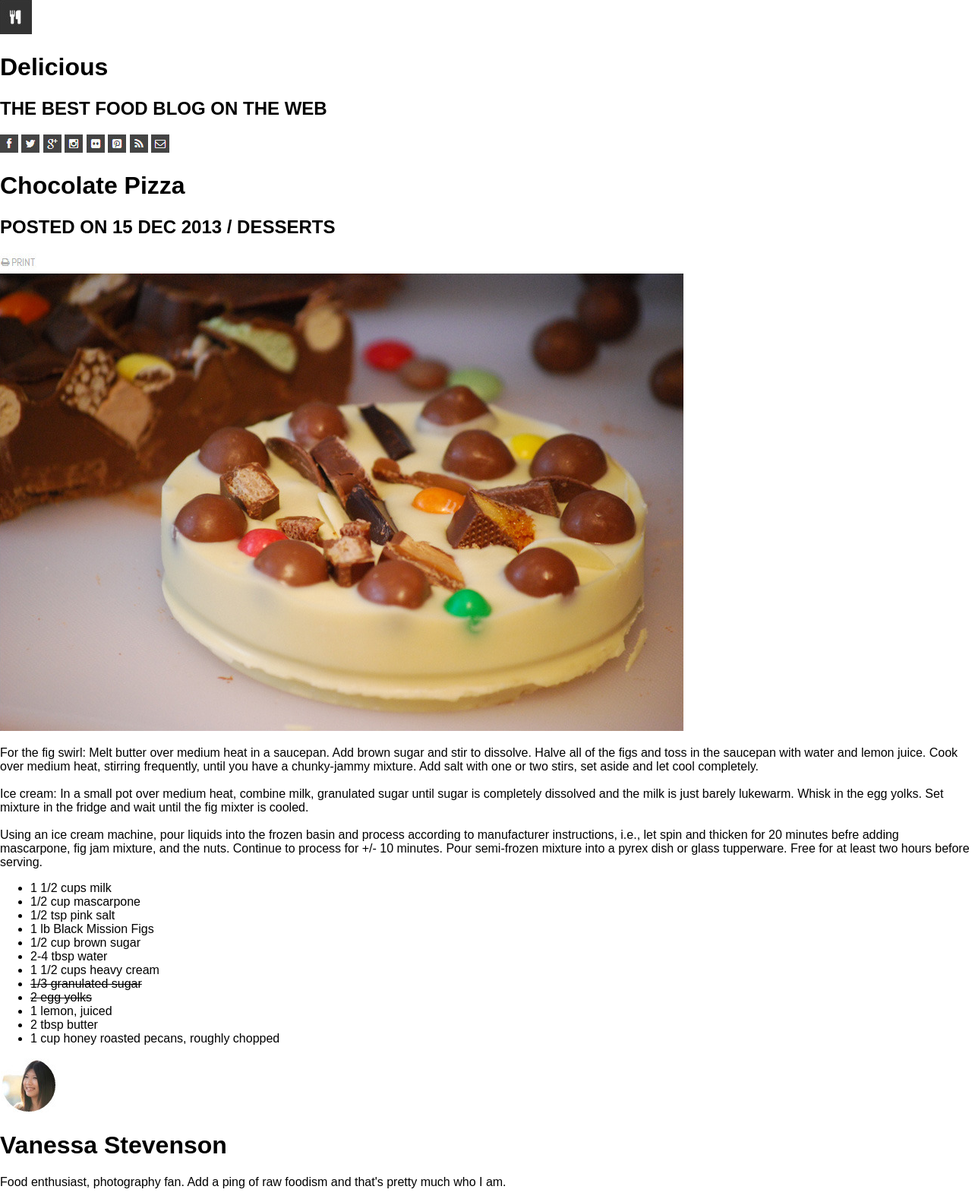
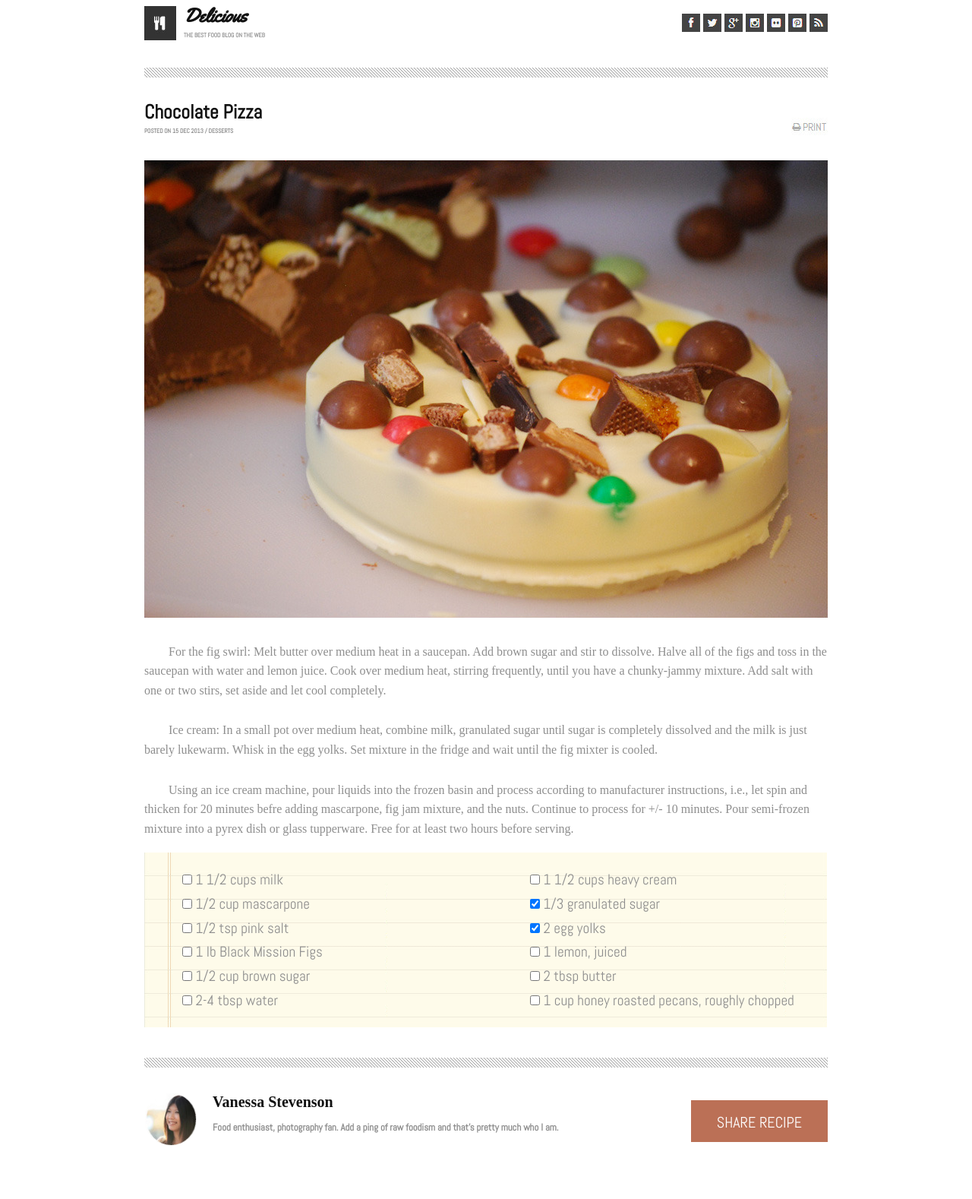
Before and after one commit to adamstelle/ChocolatePizza, a plain HTML site: page index.html in a window 1280 px wide. Shown: the top 1578 px of the page at 76% size. Drawn offline with Linux system fonts and the light colour scheme; a web font is replaced by a local one.

Commit message:
Added all formatting and list functionality (without grid view.)

```diff
--- a/css/style.css
+++ b/css/style.css
@@ -0,0 +1,237 @@
+<style>
+
+/*Page Styles*/
+
+html {
+  width: 900px;
+  text-align: center;
+}
+
+body {
+  font-family: 'Droid Serif', serif;
+  line-height: 1.6em;
+  color: #8E8E8E;
+  padding: 0 20px;
+  text-align: left;
+  width: 900px;
+  margin-left: auto;
+  margin-right: auto;
+}
+
+h1 {
+   font-family: 'Yellowtail', cursive;
+   font-weight: 700;
+   font-size: 1.6em;
+   color: #111;
+   padding: 0;
+   margin: 0;
+}
+
+h2 {
+  font-family: 'Abel', sans-serif;
+  font-size: .5em;
+
+}
+
+a {
+   text-decoration: none;
+}
+
+a:visited {
+  text-decoration: none;
+  color: inherit;
+}
+
+
+#horizontalline {
+  height: 10px;
+  background: repeating-linear-gradient(
+  45deg,
+  transparent,
+  #000000 1px,
+  transparent 3px,
+  #000000 1px
+);
+}
+
+
+/* HEADER STYLES */
+header {
+  top padding: 30px;
+  margin-bottom: 30px;
+  overflow: hidden;
+}
+
+.mainheadings {
+  float: left;
+}
+
+.toplogo {
+  float: left;
+  margin-right: 10px;
+
+}
+
+.socialicons {
+   display: inline;
+   float: right;
+   margin: 0 auto;
+   padding-top: 10px;
+}
+
+.social-icons li {
+   display: inline-block;
+   list-style: none;
+   float: left;
+   margin-left: 2px;
+}
+
+.social-icons li:nth-child(7) {
+   margin-left: 10px;
+}
+
+.decor {
+   width: 100%;
+   padding-top: 18px;
+   padding-bottom: 15px;
+}
+/**/
+
+
+/* ARTICLE STYLES */
+.meta p {
+  display: inline;
+}
+
+.articleheader {
+  float: left;
+}
+
+.articleheader h1 {
+  font-family: "Abel";
+  font-weight: 1000;
+  font-size: 1.6em;
+}
+
+.articleinfo {
+   font-family: 'Abel', sans-serif;
+   font-size: 0.5em;
+   color: #888;
+   text-transform: uppercase;
+   margin-bottom: 25px;
+}
+
+.printericon {
+  float: right;
+  margin-top: 20px;
+}
+
+article {
+  padding-bottom: 10px;
+}
+
+article p {
+   text-indent: 32px;
+   padding-top: 8px;
+   padding-bottom: 3px;
+}
+
+.recipe {
+   background: url('../images/list-bg.png') no-repeat left top;
+   width: 100%;
+   padding-top: 20px;
+   -moz-columns:2 8em;
+   -webkit-columns:2 8em;
+   columns:2 8em;
+   margin-bottom: 30px;
+}
+
+.ingredients {
+   padding: 0 0 20px 50px;
+   font-family: 'Abel';
+   font-size: 1.2em;
+   line-height: 1.65;
+}
+
+.ingredients li {
+   display: inline-block;
+   list-style: none;
+   width: 400px;
+   cursor: pointer;
+}
+
+.ingredients li[target=checked] {
+   text-decoration: line-through;
+}
+
+.author {
+   float: left;
+   width: 75%;
+   margin-right: 5%;
+   margin-bottom: 80px;
+}
+
+.horizonbreak{
+  margin-bottom: 25px
+}
+.avatar {
+   float: left;
+   border-radius: 100%;
+   width: 70px;
+   height: 70px;
+   margin-right: 20px;
+}
+
+.author-name {
+  font-family: "Droid-serif";
+  font-size: 1.25em;
+}
+
+.author-bio {
+   margin: 7px 0;
+   font-size: .8em;
+}
+
+.share-recipe {
+   display: inline-block;
+   float: right;
+   width: 20%;
+   height: 55px;
+   background-color: #bb7056;
+   font-family: 'Abel';
+   font-size: 1.25rem;
+   color: white;
+   line-height: 3.5rem;
+   text-transform: uppercase;
+   border-style: none;
+   text-align: center;
+   margin-top: 10px;
+}
+/**/
+
+
+/* FOOTER STYLES */
+footer {
+   clear: both;
+   border-top: 1px solid #eee;
+   text-align: center;
+   padding: 10px 10px 60px 10px;
+   font-size: 0.85rem;
+   line-height: 1.4rem;
+   color: #bbb;
+}
+
+#logo-small {
+   margin: -55px 0 0 -22px;
+   position: absolute;
+   width: 45px;
+   height: 45px;
+   text-align: center;
+   background-color: #fff;
+}
+
+#logo-small img {
+   margin-top: 5px;
+   width: 30px;
+   height: 30px;
+   opacity: 0.5;
--- a/index.html
+++ b/index.html
@@ -6,13 +6,17 @@
     <meta name="viewport" content="width=device-width, initial-scale=1">
     <link rel="stylesheet" href="css/normalize.css">
     <link rel="stylesheet" href="css/style.css">
-    <script src="js/vendor/modernizr-2.6.2.min.js"></script>
+    <link href='http://fonts.googleapis.com/css?family=Abel|Yellowtail|Droid+Serif:400,700' rel='stylesheet' type='text/css'>
   </head>
 
+  <body>
     <header>
-    <img src = "images/toplogo.png"/>
+      <img class="toplogo" src = "images/toplogo.png"/>
+      <section class="mainheadings">
         <h1>Delicious</h1>
         <h2>THE BEST FOOD BLOG ON THE WEB</h2>
+      </section>
+      <section class="socialicons">
         <nav>
           <img src="images/social/fb.png" alt="Facebook"/>
           <img src="images/social/twitter.png" alt="Twitter"/>
@@ -20,59 +24,72 @@
           <img src="images/social/ig.png" alt="Instagram"/>
           <img src="images/social/random.png" alt="Who knows"/>
           <img src="images/social/pinterest.png" alt="Pinterest"/>
+          <img src="images/social/rss.png" alt="RSS"/>
 
-      <img src="images/social/rss.png" alt="RSS"/>
-      <img src="images/social/email.png" alt="E-mail"/>
+        </nav>
+      </section>
     </header>
+    <img class="horizonbreak" src="images/horizonline.png"/>
+    <main>
+      <article>
+        <section class ="articleheader">
+          <h1>Chocolate Pizza</h1>
+          <h2 class="articleinfo">POSTED ON 15 DEC 2013 / DESSERTS</h2>
+        </section>
+        <section class="printericon"/>
+          <img src="images/print.png" alt="Print this page"/>
+        </section>
+          <img src="images/pizza.png" alt="Chocolate pizza at it's finest."/>
 
-  <body>
-    <article>
         <section>
-        <h1>Chocolate Pizza</h1>
-        <h2>POSTED ON 15 DEC 2013 / DESSERTS</h2>
-        <img src="images/print.png" alt="Print this page"/><br>
-        <img src="images/pizza.png" alt="Chocolate pizza at it's finest."/>
+          <p>For the fig swirl: Melt butter over medium heat in a saucepan. Add brown sugar and stir to dissolve. Halve all of the figs and toss in the saucepan with water and lemon juice. Cook over medium heat, stirring frequently, until you have a chunky-jammy mixture. Add salt with one or two stirs, set aside and let cool completely.</p>
+
+          <p>Ice cream: In a small pot over medium heat, combine milk, granulated sugar until sugar is completely dissolved and the milk is just barely lukewarm. Whisk in the egg yolks. Set mixture in the fridge and wait until the fig mixter is cooled.</p>
+
+          <p>Using an ice cream machine, pour liquids into the frozen basin and process according to manufacturer instructions, i.e., let spin and thicken for 20 minutes befre adding mascarpone, fig jam mixture, and the nuts. Continue to process for +/- 10 minutes. Pour semi-frozen mixture into a pyrex dish or glass tupperware. Free for at least two hours before serving.</p>
         </section>
-      <section>
-        <p>For the fig swirl: Melt butter over medium heat in a saucepan. Add brown sugar and stir to dissolve. Halve all of the figs and toss in the saucepan with water and lemon juice. Cook over medium heat, stirring frequently, until you have a chunky-jammy mixture. Add salt with one or two stirs, set aside and let cool completely. <br><br>
-
-        Ice cream: In a small pot over medium heat, combine milk, granulated sugar until sugar is completely dissolved and the milk is just barely lukewarm. Whisk in the egg yolks. Set mixture in the fridge and wait until the fig mixter is cooled. <br><br>
-
-        Using an ice cream machine, pour liquids into the frozen basin and process according to manufacturer instructions, i.e., let spin and thicken for 20 minutes befre adding mascarpone, fig jam mixture, and the nuts. Continue to process for +/- 10 minutes. Pour semi-frozen mixture into a pyrex dish or glass tupperware. Free for at least two hours before serving.</p>
-      </section>
-      <section id="ingredientList">
-        <ul>
-          <li>1 1/2 cups milk</li>
-          <li>1/2 cup mascarpone</li>
-          <li>1/2 tsp pink salt</li>
-          <li>1 lb Black Mission Figs</li>
-          <li>1/2 cup brown sugar</li>
-          <li>2-4 tbsp water</li>
-          <li>1 1/2 cups heavy cream</li>
-          <li><s>1/3 granulated sugar</s></li>
-          <li><s>2 egg yolks</s></li>
-          <li>1 lemon, juiced</li>
-          <li>2 tbsp butter</li>
-          <li>1 cup honey roasted pecans, roughly chopped</li>
-        </ul>
+        <section class="recipe">
+          <form class="ingredients">
+            <input type="checkbox" name="chk" value="" unchecked> 1 1/2 cups milk</br>
+            <input type="checkbox" name="chk" value="" unchecked> 1/2 cup mascarpone</br>
+            <input type="checkbox" name="chk" value="" unchecked> 1/2 tsp pink salt</br>
+            <input type="checkbox" name="chk" value="" unchecked> 1 lb Black Mission Figs</br>
+            <input type="checkbox" name="chk" value="" unchecked> 1/2 cup brown sugar</br>
+            <input type="checkbox" name="chk" value="" unchecked> 2-4 tbsp water</br>
+            <input type="checkbox" name="chk" value="" unchecked> 1 1/2 cups heavy cream</br>
+            <input type="checkbox" name="chk" value="" checked> 1/3 granulated sugar</br>
+            <input type="checkbox" name="chk" value="" checked> 2 egg yolks</br>
+            <input type="checkbox" name="chk" value="" unchecked> 1 lemon, juiced</br>
+            <input type="checkbox" name="chk" value="" unchecked> 2 tbsp butter</br>
+            <input type="checkbox" name="chk" value="" unchecked> 1 cup honey roasted pecans, roughly chopped</br>
+          </form>
         </section>
       </article>
+    </main>
+    <img class="horizonbreak" src="images/horizonline.png"/>
+    <section class="author">
+      <img class="avatar" src="images/headshot1.png" alt="Vanessa Stevenson"/>
+      <h1 class="author-name">Vanessa Stevenson</h1>
+      <h2 class="author-bio">Food enthusiast, photography fan. Add a ping of raw foodism and that's pretty much who I am.</h2>
+    </section>
+    <div>
+      <button class="share-recipe">Share Recipe</button>
+    </div>
   </body>
+
   <footer>
-    <img src="images/headshot1.png" alt="Vanessa Stevenson"/>
-    <h1>Vanessa Stevenson</h1>
-    <p>Food enthusiast, photography fan. Add a ping of raw foodism and that's pretty much who I am.</p>
+
     <img src="images/btmlogo.png"/>
     <p>Delicious &copy 2013 - All Rights Reserved.<br>Proudly published with Ghost.</p>
   </footer>
 
     <!-- Google Analytics: change UA-XXXXX-X to be your site's ID. -->
-  <script>
-    (function(b,o,i,l,e,r){b.GoogleAnalyticsObject=l;b[l]||(b[l]=
-    function(){(b[l].q=b[l].q||[]).push(arguments)});b[l].l=+new Date;
-    e=o.createElement(i);r=o.getElementsByTagName(i)[0];
-    e.src='//www.google-analytics.com/analytics.js';
-    r.parentNode.insertBefore(e,r)}(window,document,'script','ga'));
-    ga('create','UA-XXXXX-X');ga('send','pageview');
-  </script>
+  // <script>
+  //   (function(b,o,i,l,e,r){b.GoogleAnalyticsObject=l;b[l]||(b[l]=
+  //   function(){(b[l].q=b[l].q||[]).push(arguments)});b[l].l=+new Date;
+  //   e=o.createElement(i);r=o.getElementsByTagName(i)[0];
+  //   e.src='//www.google-analytics.com/analytics.js';
+  //   r.parentNode.insertBefore(e,r)}(window,document,'script','ga'));
+  //   ga('create','UA-XXXXX-X');ga('send','pageview');
+  // </script>
 </html>
```
Also changed, not shown: css/normalize.css, images/full-comp.jpg, images/horizonline.png (added), images/list-bg.png (added), 1 other file. Lines whose indentation alone changed are shown as unchanged.
